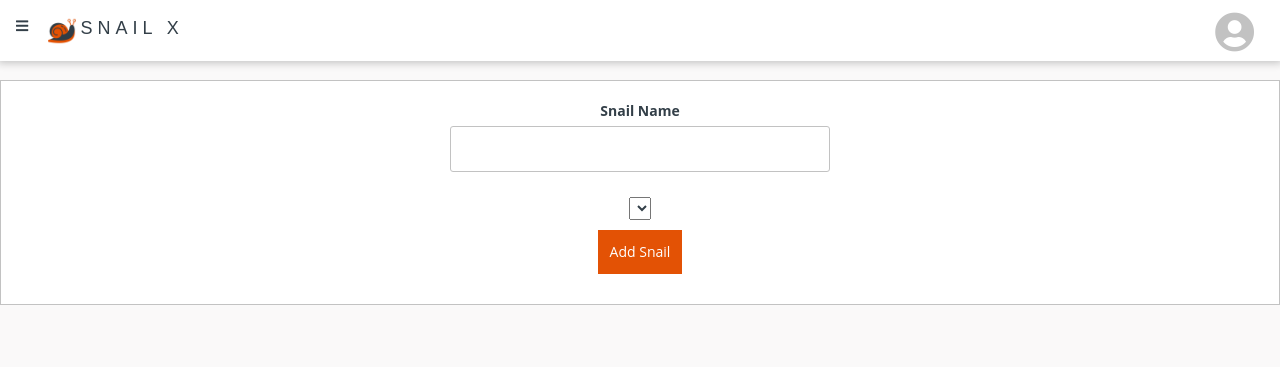
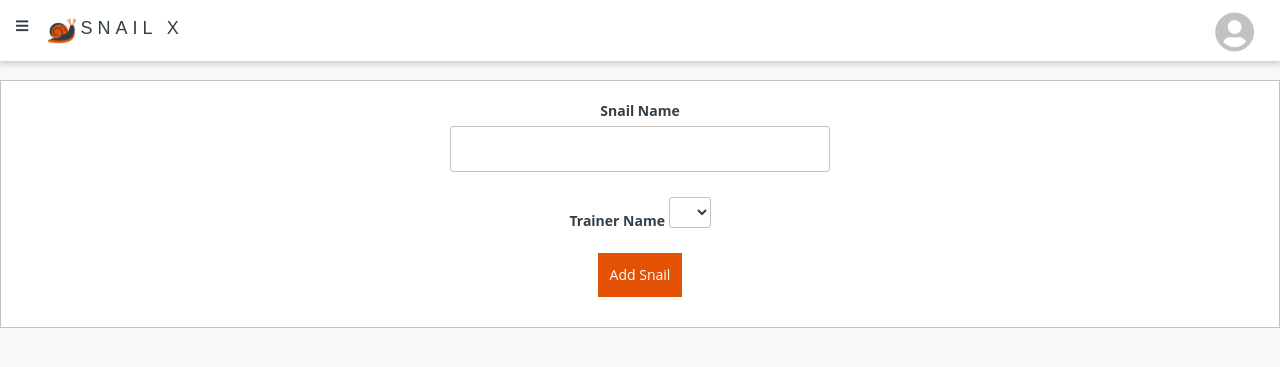
Before and after one commit to infinityworks/snailx-admin-panel, a Flask app: page /snails/add in a window 1280 px wide. Shown: the top 367 px of the page. Run offline with Flask 2, Linux system fonts and the light colour scheme; the visitor is signed in with stand-in values (Sample User, id 1); data comes from the database, SQL or seed files in the repository; data that the repository does not hold is empty; parts of the project's set-up code (start-up, migrations or seed data) failed here and were passed over; some libraries are stand-ins or nearby versions.

Commit message:
fixed select forms

```diff
--- a/forms/forms.py
+++ b/forms/forms.py
@@ -1,5 +1,5 @@
 from flask_wtf import FlaskForm
-from wtforms import StringField, PasswordField, BooleanField, SubmitField, DateField
+from wtforms import StringField, PasswordField, BooleanField, SubmitField, SelectField
 from wtforms.validators import DataRequired
 
 
@@ -19,5 +19,5 @@ class AddRoundForm(FlaskForm):
 
 class AddSnailForm(FlaskForm):
     snail_name = StringField('Snail Name', validators=[DataRequired()])
-    trainer_name = StringField('Trainer Name', validators=[DataRequired()])
+    trainer_name = SelectField('Trainer Name')
     submit = SubmitField('Add Snail')
--- a/globals/templates/add_snail.html
+++ b/globals/templates/add_snail.html
@@ -9,16 +9,9 @@
         {{ form.snail_name.label }}<br>
         {{ form.snail_name(size=36, class_='form-controls form-control-lg') }}
     </p>
-    <!--<p>-->
-        <!--{{ form.trainer_name.label }}<br>-->
-        <!--{{ form.trainer_name(size=36, class_='form-controls form-control-lg') }}-->
-    <!--</p>-->
     <p>
-        <select name="Trainer Name">
-        {% for trainer in trainers %}
-            <option value="{{form.trainer_name(size=36, class_='form-controls form-control-lg')}}">{{ trainer }}</option>
-        {% endfor %}
-        </select>
+        {{ form.trainer_name.label }}
+        {{ form.trainer_name(class_='form-controls form-control-lg') }}
     </p>
     <p>{{ form.submit(class_='finite-orange-button') }}</p>
 </form>
--- a/routes/add_snail/add_snail.py
+++ b/routes/add_snail/add_snail.py
@@ -11,13 +11,12 @@ def add_snail():
     if not current_user.is_authenticated:  # TODO: not
         return redirect(url_for('login.login'))
 
+    trainer_model = Trainer()
     form = AddSnailForm()
+    form.trainer_name.choices = [(str(t.id), t.name) for t in trainer_model.get_all_trainers()]
 
     if form.validate_on_submit():
         print(form.trainer_name.data)
         return 'validated'
 
-    trainer_model = Trainer()
-    trainer_names = [t.name for t in trainer_model.get_all_trainers()]
-
-    return render_template('add_snail.html', title='Add Snail', form=form, trainers=trainer_names)
+    return render_template('add_snail.html', title='Add Snail', form=form)
```
